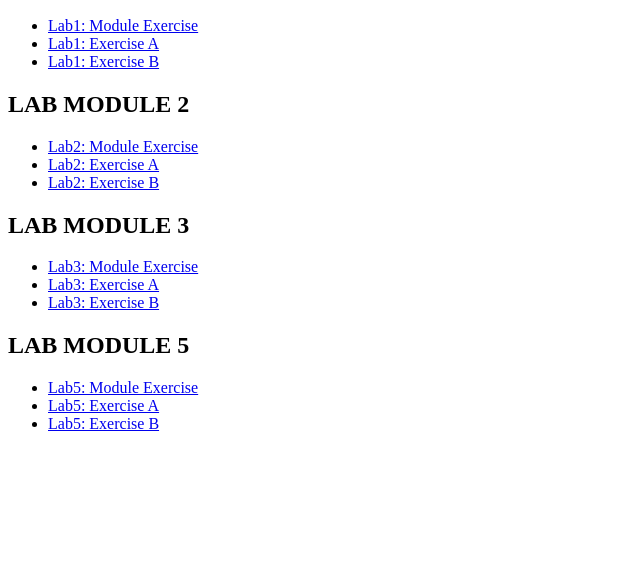
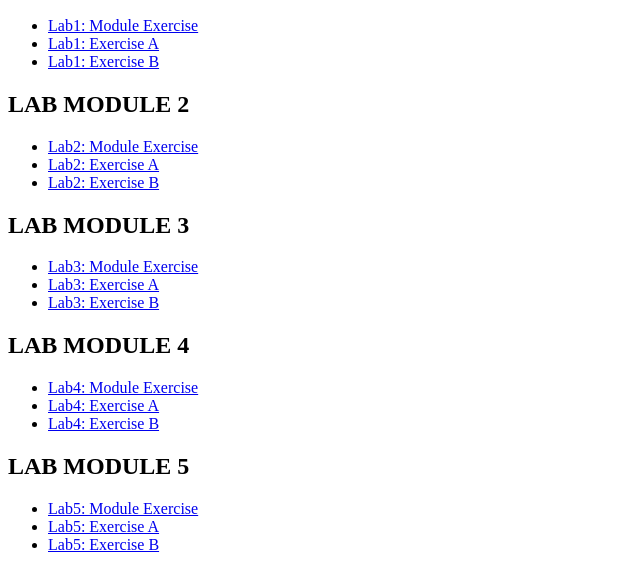
Before and after one commit to AkmalArsyad061/S78569_CSF3133_K2, a plain HTML site: page index.html in a window 1280 px wide. Shown: the part 110-698 px from the top of the page, without its empty margins (0-640 px from the left). Drawn offline with Linux system fonts and the light colour scheme.

Commit message:
Add LAB MODULE 4 section with exercises

```diff
--- a/index.html
+++ b/index.html
@@ -29,6 +29,13 @@
             <li><a href="LAB 3/lab3Excersie/Lab3.html">Lab3: Exercise B</a></li>
         </ul>
 
+         <h2>LAB MODULE 4</h2>
+        <ul>
+            <li><a href="LAB4/LAB4EXERCISE/WEBPAGE.html">Lab4: Module Exercise</a></li>
+            <li><a href="LAB4/LAB4EXERCISE/WEBPAGE.html">Lab4: Exercise A </a></li>
+            <li><a href="LAB4/LAB4EXERCISE/WEBPAGE.html">Lab4: Exercise B</a></li>
+        </ul>
+
              <h2>LAB MODULE 5</h2>
         <ul>
             <li><a href="LAB5/LAB5EXERCISE/umt.html">Lab5: Module Exercise</a></li>
```
